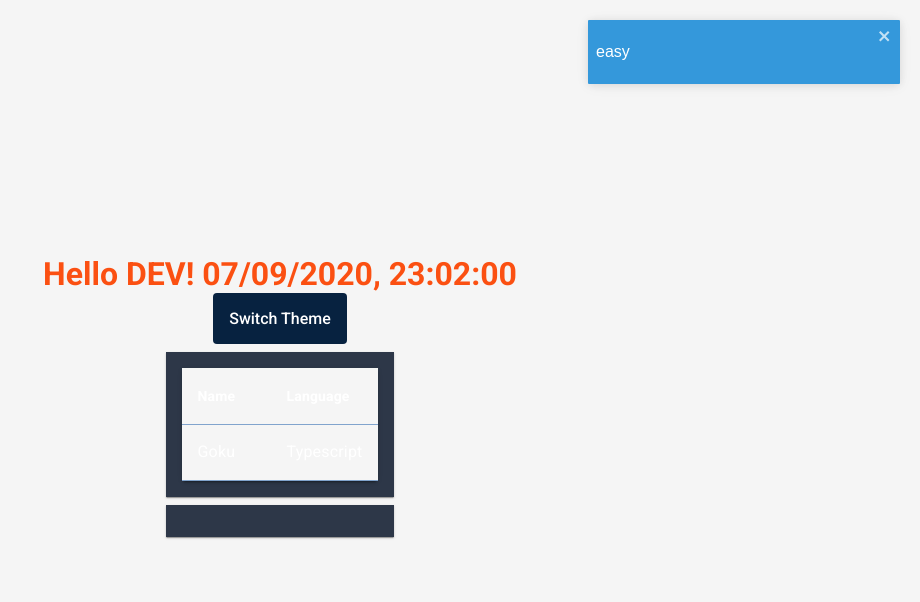
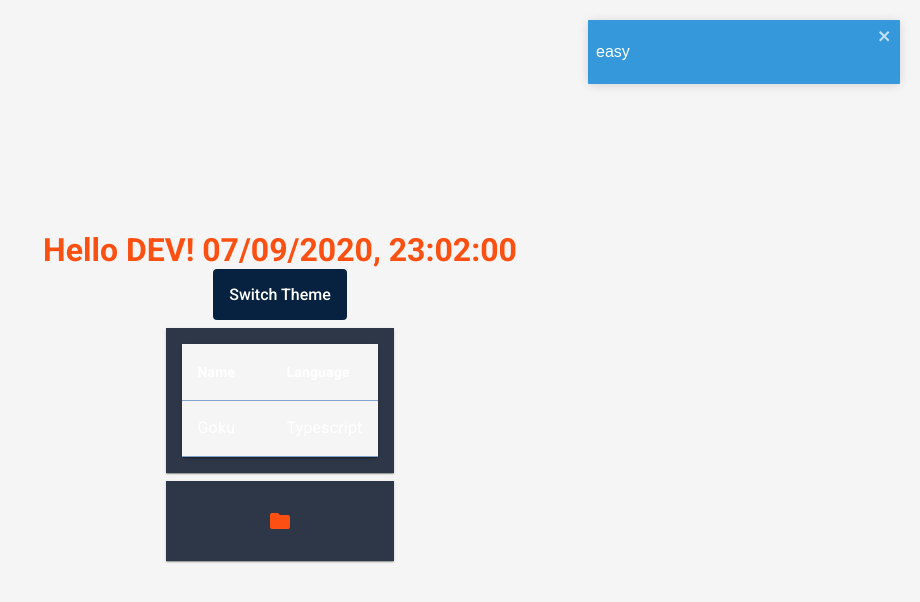
Before and after one commit to IgorSSK/basic-reactjs-template, a React (Create React App) app: page / in a window 1280 px wide. Shown: the top 602 px of the page, without its empty margins (360-1280 px from the left). Built offline with nearby package versions, Linux system fonts and the light colour scheme; the HTML template or start-up script is replaced by a standard one.

Commit message:
new icon button

```diff
--- a/public/index.html
+++ b/public/index.html
@@ -1,14 +1,12 @@
 <!DOCTYPE html>
 <html lang="en">
+
 <head>
   <meta charset="utf-8" />
   <link rel="icon" href="%PUBLIC_URL%/favicon.ico" />
   <meta name="viewport" content="width=device-width, initial-scale=1" />
   <meta name="theme-color" content="#000000" />
-    <meta
-      name="description"
-      content="Web site created using create-react-app"
-    />
+  <meta name="description" content="Web site created using create-react-app" />
   <!--
       Notice the use of %PUBLIC_URL% in the tags above.
       It will be replaced with the URL of the `public` folder during the build.
@@ -18,12 +16,12 @@
       work correctly both with client-side routing and a non-root public URL.
       Learn how to configure a non-root public URL by running `npm run build`.
     -->
-    <link
-      href="https://fonts.googleapis.com/css2?family=Roboto:wght@100;300;400;500;700;900&display=swap"
-      rel="stylesheet"
-    />
+  <link href="https://fonts.googleapis.com/css2?family=Roboto:wght@100;300;400;500;700;900&display=swap"
+    rel="stylesheet" />
+  <link href="https://fonts.googleapis.com/icon?family=Material+Icons" rel="stylesheet" />
   <title>Template React App</title>
 </head>
+
 <body>
   <noscript>You need to enable JavaScript to run this app.</noscript>
   <div id="root"></div>
@@ -38,4 +36,5 @@
       To create a production bundle, use `npm run build` or `yarn build`.
     -->
 </body>
+
 </html>
--- /dev/null
+++ b/src/components/IconButton/index.tsx
@@ -0,0 +1,14 @@
+import React from 'react';
+import { IconButtonContainer } from './styles'
+
+interface Props {
+  icon: string;
+}
+
+const IconButton: React.FC<Props> = ({ icon }) => {
+  return <IconButtonContainer>
+    <i>{icon}</i>
+  </IconButtonContainer>
+}
+
+export default IconButton;
--- /dev/null
+++ b/src/components/IconButton/styles.ts
@@ -0,0 +1,8 @@
+import IconButton from '@material-ui/core/IconButton';
+import styled from 'styled-components';
+
+export const IconButtonContainer = styled(IconButton)`
+  &&.MuiIconButton-root {
+    color: ${({ theme }) => theme.colors.secondary};
+  }
+`;
--- a/src/pages/Components/index.tsx
+++ b/src/pages/Components/index.tsx
@@ -1,5 +1,6 @@
 import React from 'react';
 import Card from '../../components/Card';
+import IconButton from '../../components/IconButton';
 import Table from '../../components/Table';
 
 // import { Container } from './styles';
@@ -13,7 +14,7 @@ const Components: React.FC = () => {
       />
     </Card>
     <Card>
-
+      <IconButton icon="folder" />
     </Card>
   </div>;
 }
--- a/src/styles/global.ts
+++ b/src/styles/global.ts
@@ -19,4 +19,13 @@ input,
 button {
 	font-family: "Roboto", Arial, Helvetica, sans-serif;
 }
+
+i {
+	font-family: "Material Icons";
+	font-style: normal;
+	font-size: ${({ theme }) => theme.fontSizes["2xl"]};
+	text-transform: none;
+	-webkit-font-feature-settings: "liga";
+	-webkit-font-smoothing: antialiased;
+}
 `
```
Lines whose indentation alone changed are shown as unchanged.
